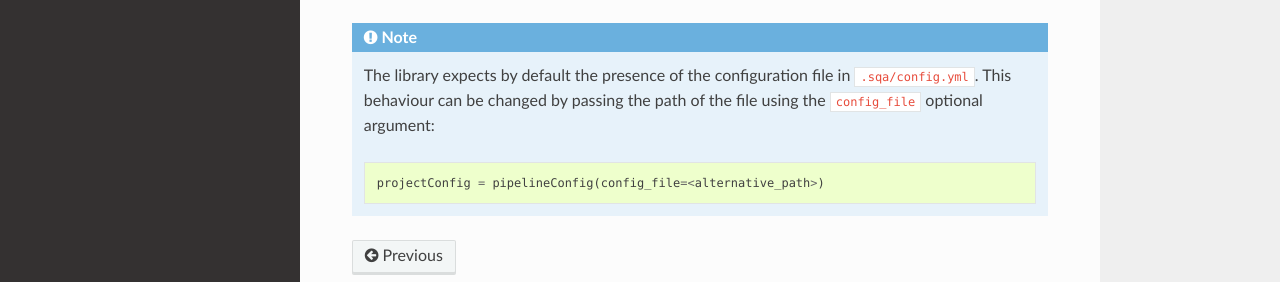
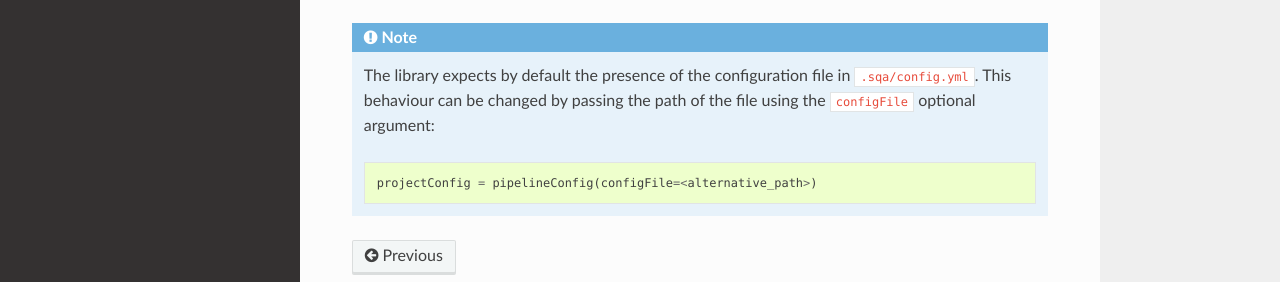
Before and after one commit to indigo-dc/jenkins-pipeline-library, a Sphinx documentation site: the page built from docs/user/jenkinsfile.rst, in a window 1280 px wide and 900 px high, scrolled down 578 px. Shown: the part 495-777 px from the top of the window. Built offline with Sphinx 7.4.7 and the Read the Docs theme 2.0.0, drawn with Linux system fonts in a browser that asks for light colours.

Commit message:
config_file to configFile

```diff
--- a/docs/user/jenkinsfile.rst
+++ b/docs/user/jenkinsfile.rst
@@ -57,8 +57,8 @@ of:
 .. note::
    The library expects by default the presence of the configuration file in
    ``.sqa/config.yml``. This behaviour can be changed by passing the path of
-   the file using the ``config_file`` optional argument:
+   the file using the ``configFile`` optional argument:
 
    .. code-block::
 
-      projectConfig = pipelineConfig(config_file=<alternative_path>)
+      projectConfig = pipelineConfig(configFile=<alternative_path>)
```
